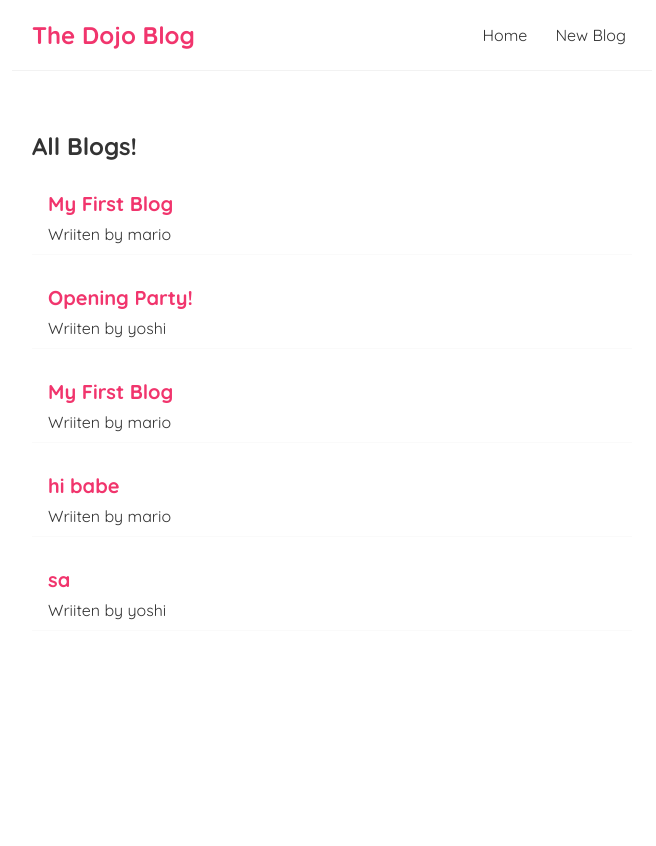
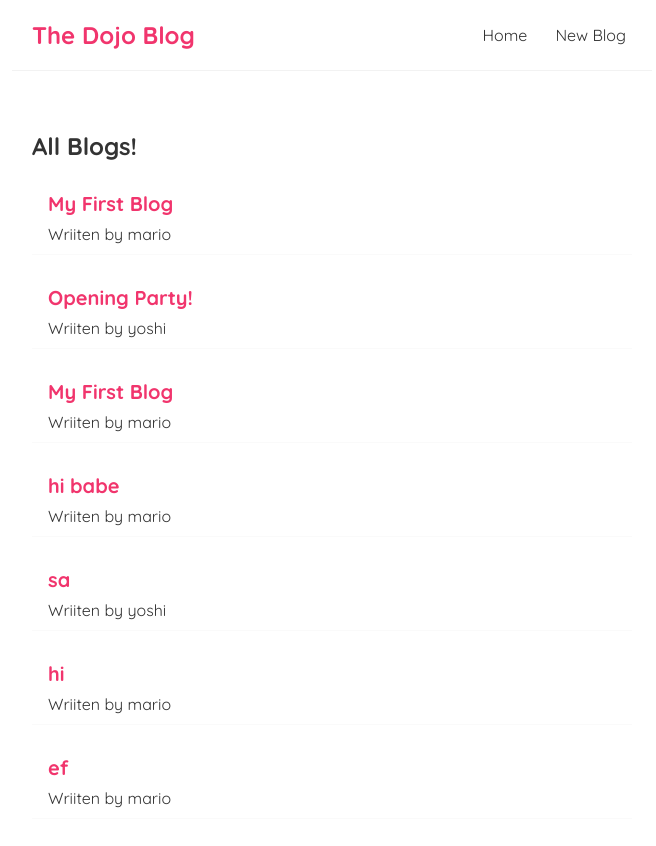
Before and after one commit to ukaran11/dojo-blog-react, a React (Create React App) app: page / in a window 1280 px wide. Shown: the top 846 px of the page, without its empty margins (308-964 px from the left). Before the commit the page ends 800 px from the top, so only its background shows below. Built offline with nearby package versions, Linux system fonts and the light colour scheme; data requests are answered from the project's data file; the HTML template or start-up script is replaced by a standard one.

Commit message:
Utsav | Implemented programatic redirects using useHistory hook

```diff
--- a/data/db.json
+++ b/data/db.json
@@ -29,6 +29,18 @@
       "body": "sda",
       "author": "yoshi",
       "id": 5
+    },
+    {
+      "title": "hi",
+      "body": "byee",
+      "author": "mario",
+      "id": 6
+    },
+    {
+      "title": "ef",
+      "body": "fas",
+      "author": "mario",
+      "id": 7
     }
   ]
 }
--- a/src/Create.js
+++ b/src/Create.js
@@ -1,10 +1,13 @@
 import { useState } from "react";
+import { useHistory } from 'react-router-dom';
 
 const Create = () => {
     const [title, setTitle] = useState('');
     const [body, setBody] = useState('');
     const [author, setAuthor] = useState('mario');
     const [isPending, setIsPending] = useState(false);
+    const history = useHistory();
+
 
     const handleSubmit = (e) => {
         e.preventDefault();
@@ -20,6 +23,8 @@ const Create = () => {
         }).then(() => {
             console.log("new blog added");
             setIsPending(false);
+            // history.go(-1);  //to go one step backwards
+            history.push("/")
         })
     }
     return (
```
